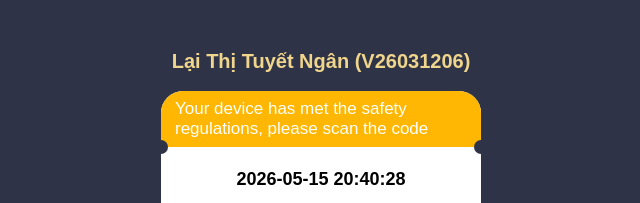
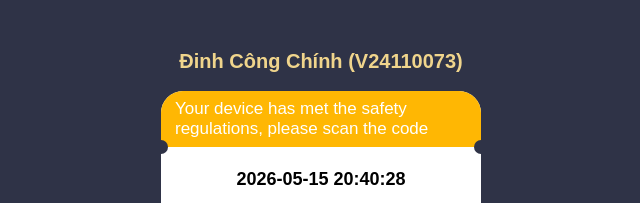
Before and after one commit to dinhcongchinh2k/chinh, a plain HTML site: page chinh/index.html in a window 1280 px wide. Shown: the top 203 px of the page, 319-959 px from the left. Drawn offline with Linux system fonts and the light colour scheme.

Commit message:
Update name in index.html

```diff
--- a/chinh/index.html
+++ b/chinh/index.html
@@ -183,7 +183,7 @@ body{
 <body>
 
 <div class="name">
-Lại Thị Tuyết Ngân (V26031206)
+Đinh Công Chính (V24110073)
 </div>
 
 <div class="card">
```
